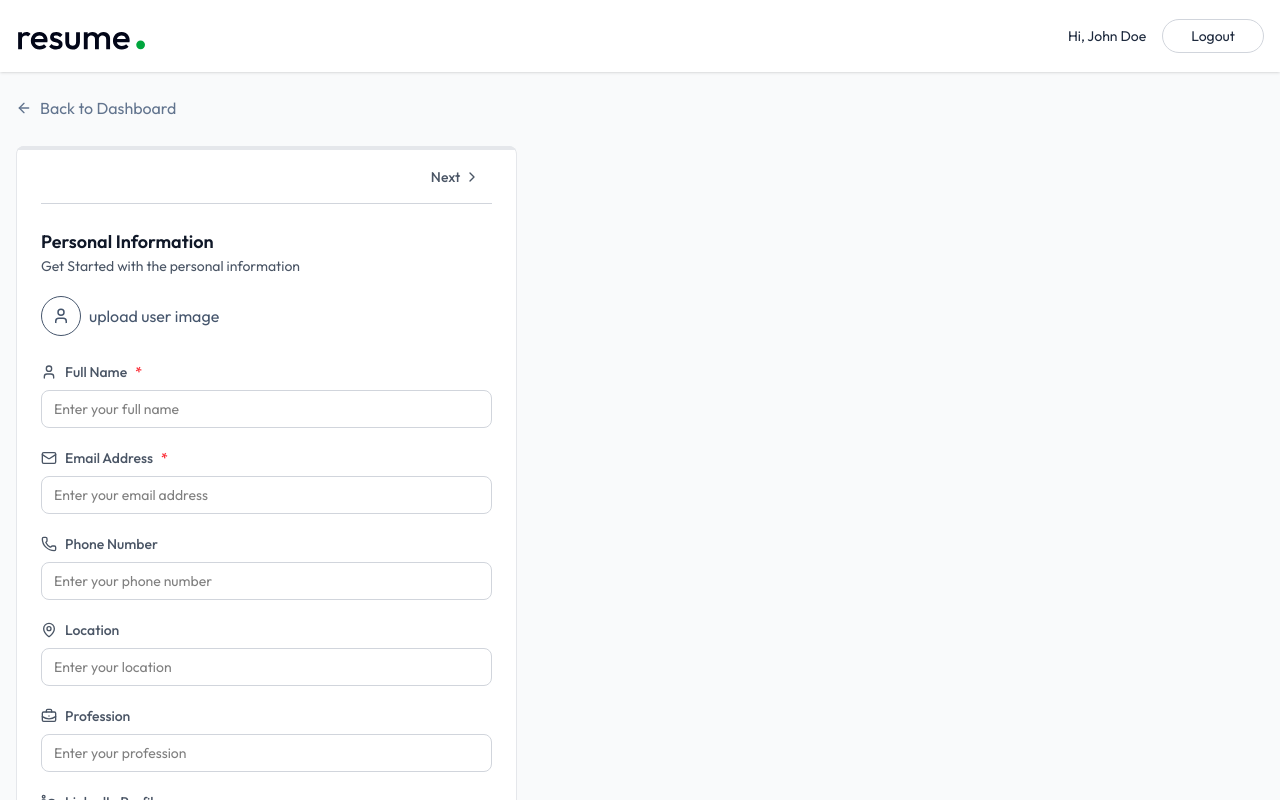
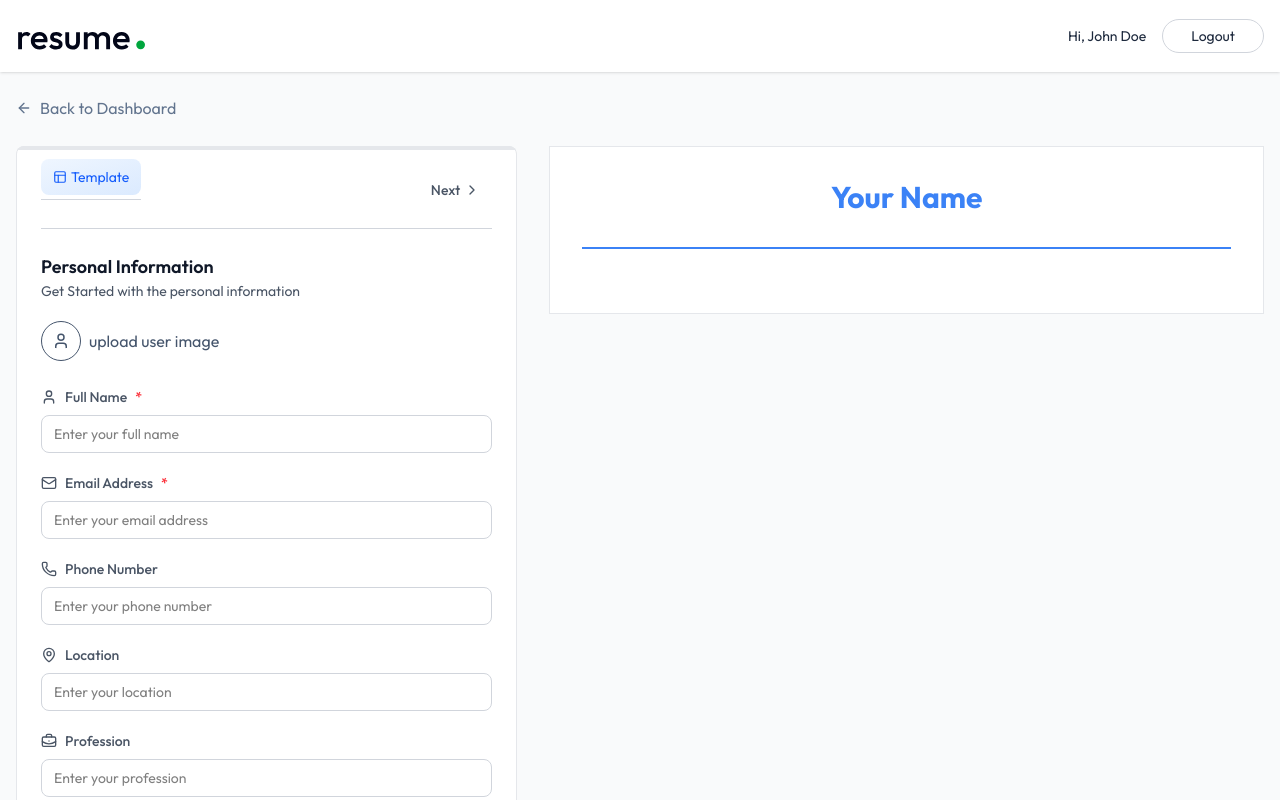
Before and after one commit to trnahnh/Resume-Hippocrates, a React (Vite) app in the folder client/: page /app/builder/1 in a window 1280 px wide. Shown: the top 800 px of the page. Built offline with nearby package versions, Linux system fonts and the light colour scheme; the HTML template or start-up script is replaced by a standard one.

Commit message:
Building template selector.

```diff
--- a/client/src/components/ResumePreview.jsx
+++ b/client/src/components/ResumePreview.jsx
@@ -1,11 +1,64 @@
 import React from 'react'
+import ClassicTemplate from './templates/ClassicTemplate'
+import ModernTemplate from './templates/ModernTemplate'
+import MinimalTemplate from './templates/MinimalTemplate'
+import MinimalImageTemplate from './templates/MinimalImageTemplate'
 
 const ResumePreview = ({data, template, accentColor, classes = ""}) => {
+
+    const renderTemplate = () => {
+        switch (template) {
+            case "modern":
+                return <ModernTemplate data={data} accentColor={accentColor}/>;
+            case "minimal":
+                return <MinimalTemplate data={data} accentColor={accentColor}/>;
+            case "minimal-image":
+                return <MinimalImageTemplate data={data} accentColor={accentColor}/>;
+
+            default:
+                return <ClassicTemplate data={data} accentColor={accentColor}/>;
+        }
+    }
+
   return (
     <div className='w-full bg-gray-100'>
         <div id='resume-preview' className={"border border-gray-200 print:shawdow-none print:border-none" + classes}>
-            dw
+            {renderTemplate()}
         </div>
+
+        <style jsx>
+            {`
+            @page {
+                size: letter;
+                margin: 0;
+            }
+
+            @media print {
+                html, body {
+                    width: 8.5in;
+                    height: 11in;
+                    overflow: hidden;
+                }
+                body * {
+                    visibility: hidden;
+                }
+                #resume-preview, #resume-preview * {
+                    visibility: visible;
+                }
+                #resume-preview {
+                    position: absolute;
+                    left: 0;
+                    top: 0;
+                    width: 100%;
+                    height: auto;
+                    margin: 0;
+                    padding: 0;
+                    box-shadow: none !important;
+                    border: none !important;
+                }
+            }
+            `}
+        </style>
     </div>
   )
 }
--- /dev/null
+++ b/client/src/components/TemplateSelector.jsx
@@ -0,0 +1,60 @@
+import { Check, Layout } from 'lucide-react'
+import React, { useState } from 'react'
+
+const TemplateSelector = ({ selectedTemplate, onChange }) => {
+
+    const [isOpen, setIsOpen] = useState(false)
+
+    const templates = [
+        {
+            id: "classic",
+            name: "Classic",
+            preview: "A clean, traditional resume format with clear sections and professional typography"
+        },
+        {
+            id: "modern",
+            name: "Modern",
+            preview: "Sleek design with strategic use of color and modern font choices"
+        },
+        {
+            id: "minimal-image",
+            name: "Minimal Image",
+            preview: "Minimal design with a single image and clean typography"
+        },
+        {
+            id: "minimal",
+            name: "Minimal",
+            preview: "Ultra-clean design that puts your content front and center"
+        },
+    ]
+
+  return (
+    <div className='relative'>
+        <button onClick={() => setIsOpen(!isOpen)} className='flex items-center gap-1 text-sm text-blue-600 bg-gradient-to-br from-blue-50 to-blue-100 ring-blue-300 hover:ring transition-all px-3 py-2 rounded-lg'>
+            <Layout size={14} /> <span className='max-sm:hidden'>Template</span>
+        </button>
+        {isOpen && (
+            <div className='absolute top-full w-xs p-3 mt-2 space-y-3 z-10 bg-white rounded-md border border-gray-200 shadow-sm'>
+                {templates.map((template) => (
+                    <div key={template.id} onClick={() => {onChange(template.id); setIsOpen(false)}} className={`relative p-3 border rounded-md cursor-pointer transition-all ${selectedTemplate === template.id ? "border-blue-400 bg-blue-100" : "border-gray-300 hover:border-gray-400 hover:bg-gray-100"}`}>
+                        {selectedTemplate === template.id && (
+                            <div className='absolute top-2 right-2'>
+                                <div className='size-5 bg-blue-400 rounded-full flex items-center justify-center'>
+                                    <Check className='w-3 h-3 text-white'/>
+                                </div>
+                            </div>
+                        )}
+
+                        <div className='space-y-1'>
+                            <h4 className='font-medium text-gray-800'>{template.name}</h4>
+                            <div className='mt-2 p-2 bg-blue-50 rounded text-xs text-gray-500 italic'>{template.preview}</div>
+                        </div>
+                    </div>
+                ))}
+            </div>
+        )}
+    </div>
+  )
+}
+
+export default TemplateSelector
--- a/client/src/pages/ResumeBuilder.jsx
+++ b/client/src/pages/ResumeBuilder.jsx
@@ -3,6 +3,8 @@
 import { dummyResumeData } from '../assets/assets'
 import { ArrowLeftIcon, Briefcase, ChevronLeft, ChevronRight, FileText, FolderIcon, GraduationCap, Sparkles, User } from 'lucide-react'
 import PersonalInfoForm from '../components/PersonalInfoForm'
+import ResumePreview from '../components/ResumePreview'
+import TemplateSelector from '../components/TemplateSelector'
 
 const ResumeBuilder = () => {
 
@@ -68,7 +70,11 @@
 
                 {/* Section Navigation */}
                 <div className='flex justify-between items-center mb-6 border-b border-gray-300 py-1'>
-                  <div></div>
+
+                  <div className='flex justify-between items-center mb-6 border-b border-gray-300 py-1'>
+                    <TemplateSelector selectedTemplate={resumeData.template} onChange={(template) => setResumeData(prev => ({...prev, template}))}/>
+                  </div>
+
                   <div className='flex items-center'>
                     {activeSectionIndex !== 0 && (
                       <button onClick={() => setActiveSectionIndex((prevIndex) => Math.max(prevIndex - 1, 0))} className='flex items-center gap-1 p-3 rounded-lg text-sm font-medium text-gray-600 hover:bg-gray-50 transition-all' disabled={activeSectionIndex === 0}>
@@ -91,12 +97,12 @@
             </div>
 
             {/* Right Panel - Preview */}
-            <div className='className="lg:col-span-7 max-lg:mt-6"'>
+            <div className='lg:col-span-7 max-lg:mt-6'>
               <div>
                 {/* --- button --- */}
               </div>
 
-              {/* -- resume preview */}
+              <ResumePreview data={resumeData} template={resumeData.template} accentColor={resumeData.accent_color}/>
             </div>
           </div>
         </div>
```
